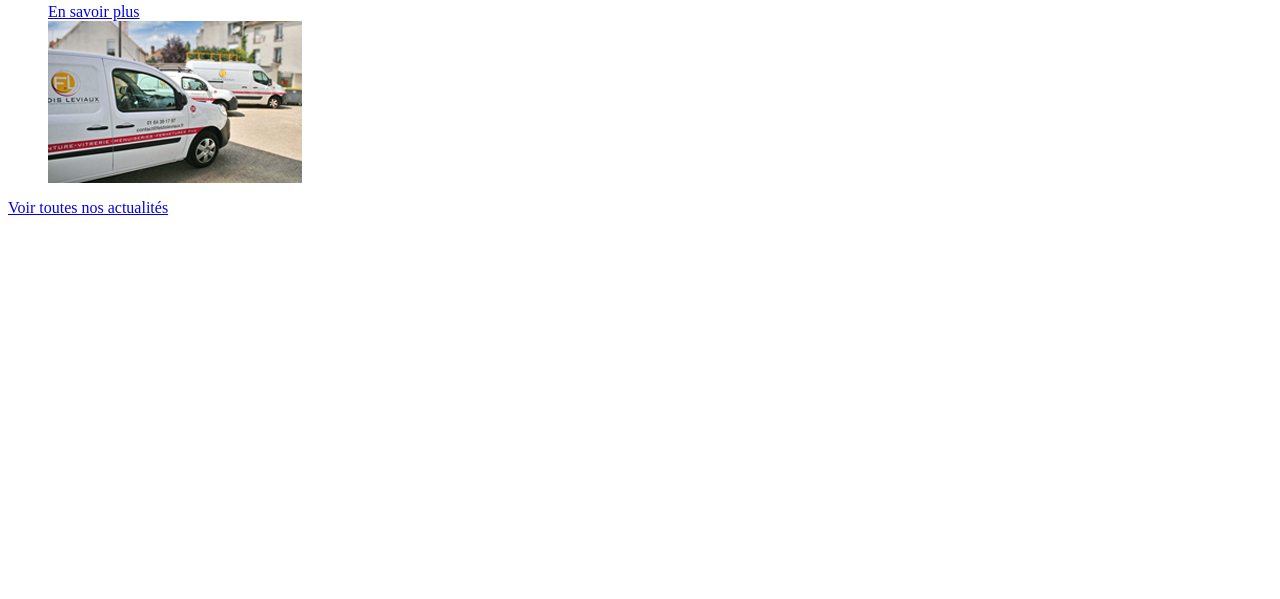
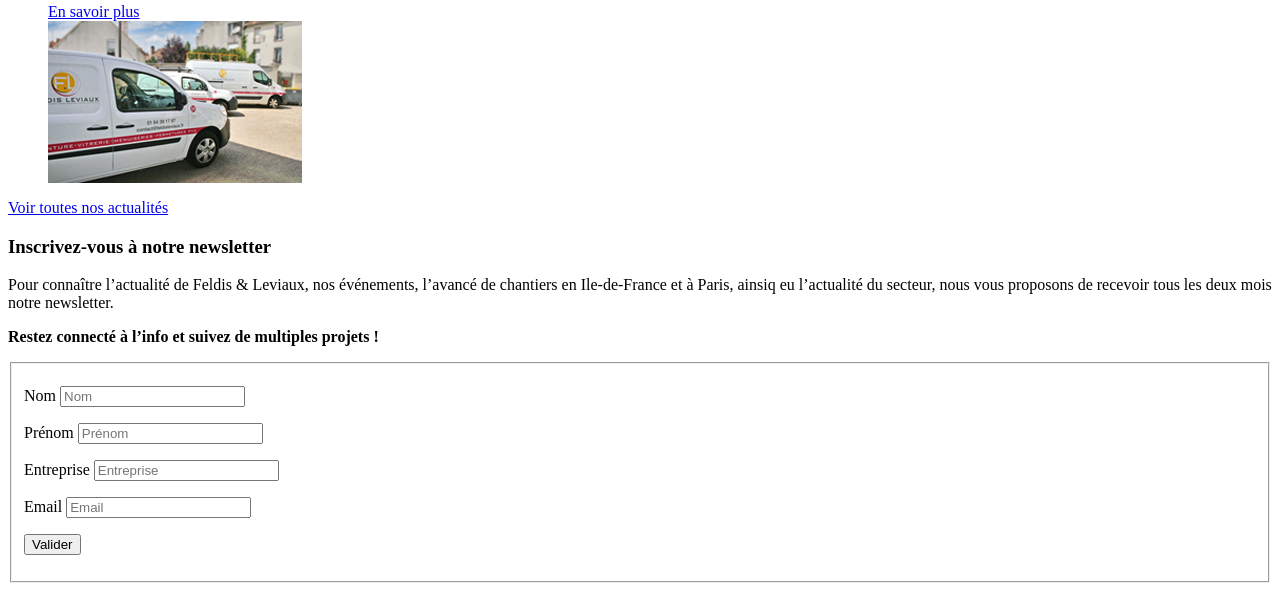
Before and after one commit to olivialy/feldis, a PHP site: page /templates/_pages/_accueil.php in a window 1280 px wide. Shown: the part 2096-2695 px from the top of the page. Before the commit the page ends 2311 px from the top, so only its background shows below. Run offline with PHP 8.4, Linux system fonts and the light colour scheme.

Commit message:
Add markup and styles for 'newsletter' section

```diff
--- a/assets/styl/_settings.styl
+++ b/assets/styl/_settings.styl
@@ -20,5 +20,6 @@ $colour = {
     default: #32373a,
     pink: #bd0650,
     yellow: #fcc300,
-    purple: #938c8f
+    purple: #938c8f,
+    lightgrey: #f1eff0
 }
--- a/templates/_pages/_accueil.php
+++ b/templates/_pages/_accueil.php
@@ -1,6 +1,6 @@
 <!-- top section -->
 <section class="rTwins">
-    <div class="rTwins-child tHP-skills">
+    <div class="tHP-skills rTwins-child">
         <div class="rTwins-child-content">
             <h2>Ce que nous faisons <span>Nous le faisons bien</span></h2>
             <p>Feldis & Leviaux est une entreprise générale de peinture, ravalement, revêtement de sol, vitrerie, menuiserie et plâtrerie, située à Melun, dans le sud de la Seine-et-Marne etse déplaçant dans toute l’Île-de-France.</p>
@@ -144,3 +144,34 @@
         </div>
     </div>
 </section>
+
+
+<!-- newsletter -->
+<form action="/" class="tFormNewsletter bg-lightgrey pt3 pb1">
+    <div class="clearfix wrap">
+        <div class="tHP-newsletter float-left md-6 mb1">
+            <h3>Inscrivez-vous à notre newsletter</h3>
+            <p class="pb1">Pour connaître l’actualité de Feldis & Leviaux, nos événements, l’avancé de chantiers en Ile-de-France et à Paris, ainsiq eu l’actualité du secteur, nous vous proposons de recevoir tous les deux mois notre newsletter.</p>
+            <p><strong>Restez connecté à l’info et suivez de multiples projets !</strong></p>
+        </div>
+        <fieldset class="sm-12 md-5 md-offset-1 float-left">
+            <p>
+                <label class="sr-only" for="nl-name">Nom</label>
+                <input id="nl-name" type="text" placeholder="Nom" />
+            </p>
+            <p>
+                <label class="sr-only" for="nl-firstname">Prénom</label>
+                <input id="nl-firstname" type="text" placeholder="Prénom" />
+            </p>
+            <p>
+                <label class="sr-only" for="nl-company">Entreprise</label>
+                <input id="nl-company" type="text" placeholder="Entreprise" />
+            </p>
+            <p>
+                <label class="sr-only" for="nl-email">Email</label>
+                <input id="nl-email" type="email" placeholder="Email" />
+            </p>
+            <p class="align-center mt1 mb1"><input type="submit" class="cta" value="Valider"></p>
+        </fieldset>
+    </div>
+</form>
```
Also changed, not shown: assets/styl/_themes/_tFormNewsletter.styl (added, +44 -0 lines), assets/styl/_themes/_tHP.styl (+23 -10 lines), assets/styl/_helpers/_bg.styl (renamed from assets/styl/_helpers/_bgcolor.styl).
